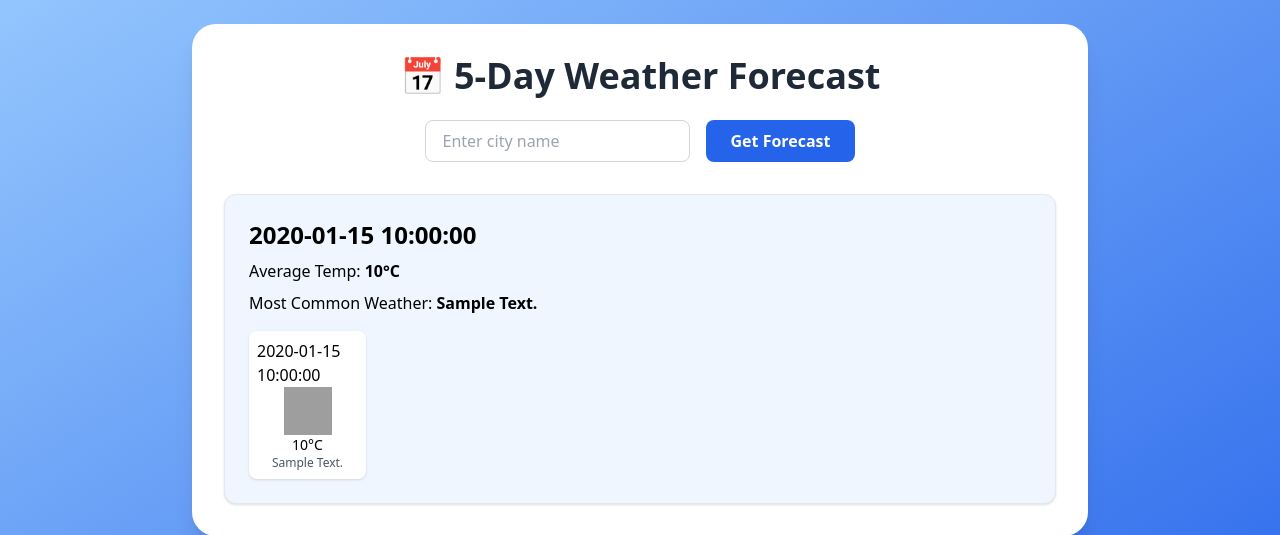
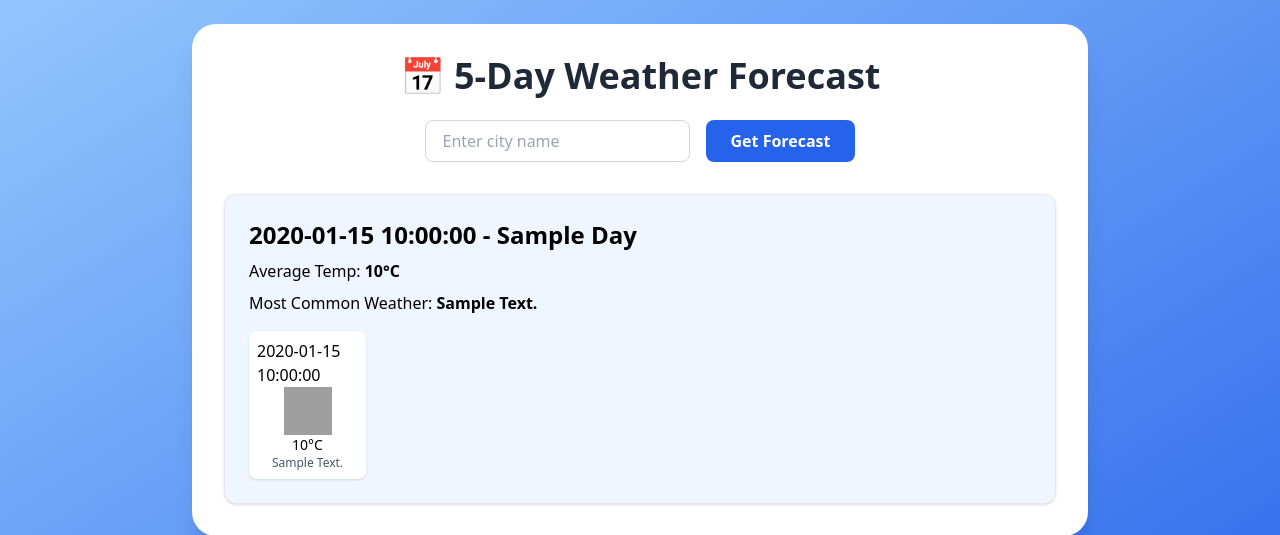
Before and after one commit to beyzanurbostancioglu/weather-dashboard, a Flask app: template templates/forecast.html in a window 1280 px wide. Shown: the top 535 px of the page. Run offline with Flask 3, Linux system fonts and the light colour scheme; the template is opened without the code that fills it: most values are stand-ins (such as "Sample title", 1, 10 or a date in 2020); some libraries are stand-ins or nearby versions; grey boxes are pictures that could not be loaded.

Commit message:
Show weekdays in 5-day forecast

```diff
--- a/app.py
+++ b/app.py
@@ -83,13 +83,18 @@ def forecast():
                             })
 
                         forecast_data = []
+                        from datetime import datetime
+
                         for date, items in daily_forecast.items():
                             avg_temp = sum(item["temp"] for item in items) / len(items)
                             descriptions = [item["description"] for item in items]
                             common_desc = Counter(descriptions).most_common(1)[0][0]
+                            date_obj = datetime.strptime(date, "%Y-%m-%d")
+                            day_name = date_obj.strftime("%A")  # Pazartesi, Salı ... (İngilizce)
 
                             forecast_data.append({
                                 "date": date,
+                                "day_name": day_name,
                                 "avg_temp": round(avg_temp, 1),
                                 "common_desc": common_desc,
                                 "hours": items
--- a/templates/forecast.html
+++ b/templates/forecast.html
@@ -33,7 +33,9 @@
             <div class="space-y-8">
                 {% for day in forecast %}
                     <div class="border rounded-xl p-6 shadow bg-blue-50">
-                        <h2 class="text-2xl font-semibold mb-2">{{ day.date }}</h2>
+                        <h2 class="text-2xl font-semibold mb-2">
+    {{ day.date }} - <span class="capitalize">{{ day.day_name }}</span></h2>
+
                         <p class="mb-2">Average Temp: <strong>{{ day.avg_temp }}°C</strong></p>
                         <p class="mb-4 capitalize">Most common weather: <strong>{{ day.common_desc }}</strong></p>
 
```
